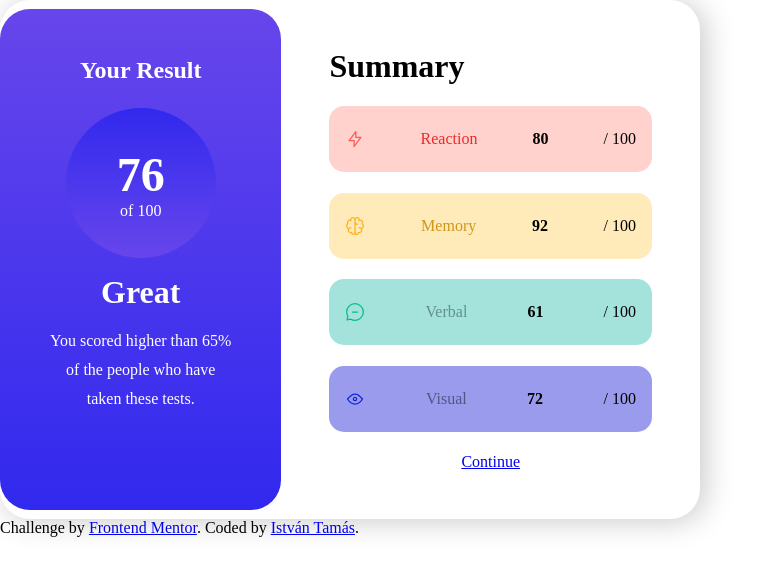
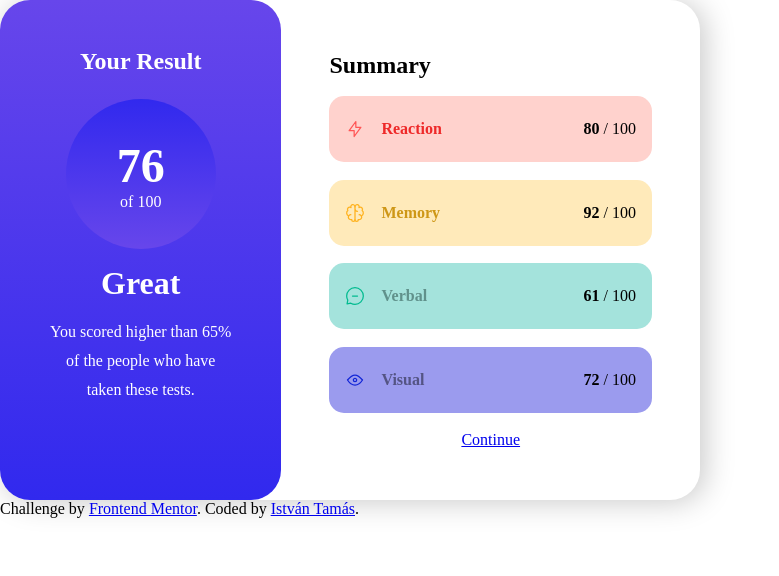
Before and after one commit to istvan-tamas/frontend-mentor-results-summary, a plain HTML site: page index.html in a window 1280 px wide. Shown: the whole page, without its empty margins (0-779 px from the left). Drawn offline with Linux system fonts and the light colour scheme.

Commit message:
Aligned the summary tabs

```diff
--- a/css/style.css
+++ b/css/style.css
@@ -86,6 +86,7 @@
 
 #summary h1 {
 	align-self: flex-start;
+	font-size: 1.5em;
 }
 
 #summary ul {
@@ -98,7 +99,7 @@
 	display: flex;
 	align-items: center;
 	justify-content: space-between;
-	margin: 1.3em 0;
+	margin: 1.1em 0;
 	height: 50px;
 	border-radius: 15px;
 }
@@ -118,19 +119,33 @@
 }
 
 #summary ul li:nth-child(1) .type {
+	font-weight: bold;
 	color: #ee2929;
 }
 
 #summary ul li:nth-child(2) .type {
+	font-weight: bold;
 	color: #ce9717;
 }
 #summary ul li:nth-child(3) .type {
+	font-weight: bold;
 	color: #60918b;
 }
 #summary ul li:nth-child(4) .type {
+	font-weight: bold;
 	color: #545483;
 }
 
 .bold {
 	font-weight: bold;
 }
+
+.type {
+	display: flex;
+	flex-direction: row;
+	align-items: center;
+}
+
+.type img {
+	margin-right: 1em;
+}
--- a/index.html
+++ b/index.html
@@ -35,31 +35,31 @@
 				<h1>Summary</h1>
 				<ul>
 					<li>
-						<img src="images/icon-reaction.svg" alt="" /><span class="type"
-							>Reaction</span
+						<span class="type"
+							><img src="images/icon-reaction.svg" alt="" />Reaction</span
 						>
-						<span class="bold">80</span> / 100
+						<span><span class="bold">80</span> / 100</span>
 					</li>
 					<li>
-						<img src="images/icon-memory.svg" alt="" /><span class="type"
-							>Memory</span
+						<span class="type"
+							><img src="images/icon-memory.svg" alt="" />Memory</span
 						>
-						<span class="bold">92</span> / 100
+						<span><span class="bold">92</span> / 100</span>
 					</li>
 					<li>
-						<img src="images/icon-verbal.svg" alt="" /><span class="type"
-							>Verbal</span
+						<span class="type"
+							><img src="images/icon-verbal.svg" alt="" />Verbal</span
 						>
-						<span class="bold">61</span> / 100
+						<span><span class="bold">61</span> / 100</span>
 					</li>
 					<li>
-						<img src="images/icon-visual.svg" alt="" /><span class="type"
-							>Visual</span
+						<span class="type"
+							><img src="images/icon-visual.svg" alt="" />Visual</span
 						>
-						<span class="bold">72</span> / 100
+						<span><span class="bold">72</span> / 100</span>
 					</li>
 				</ul>
-				<a href="#">Continue</a>
+				<a class="btn-submit" href="#">Continue</a>
 			</div>
 		</div>
 
```
